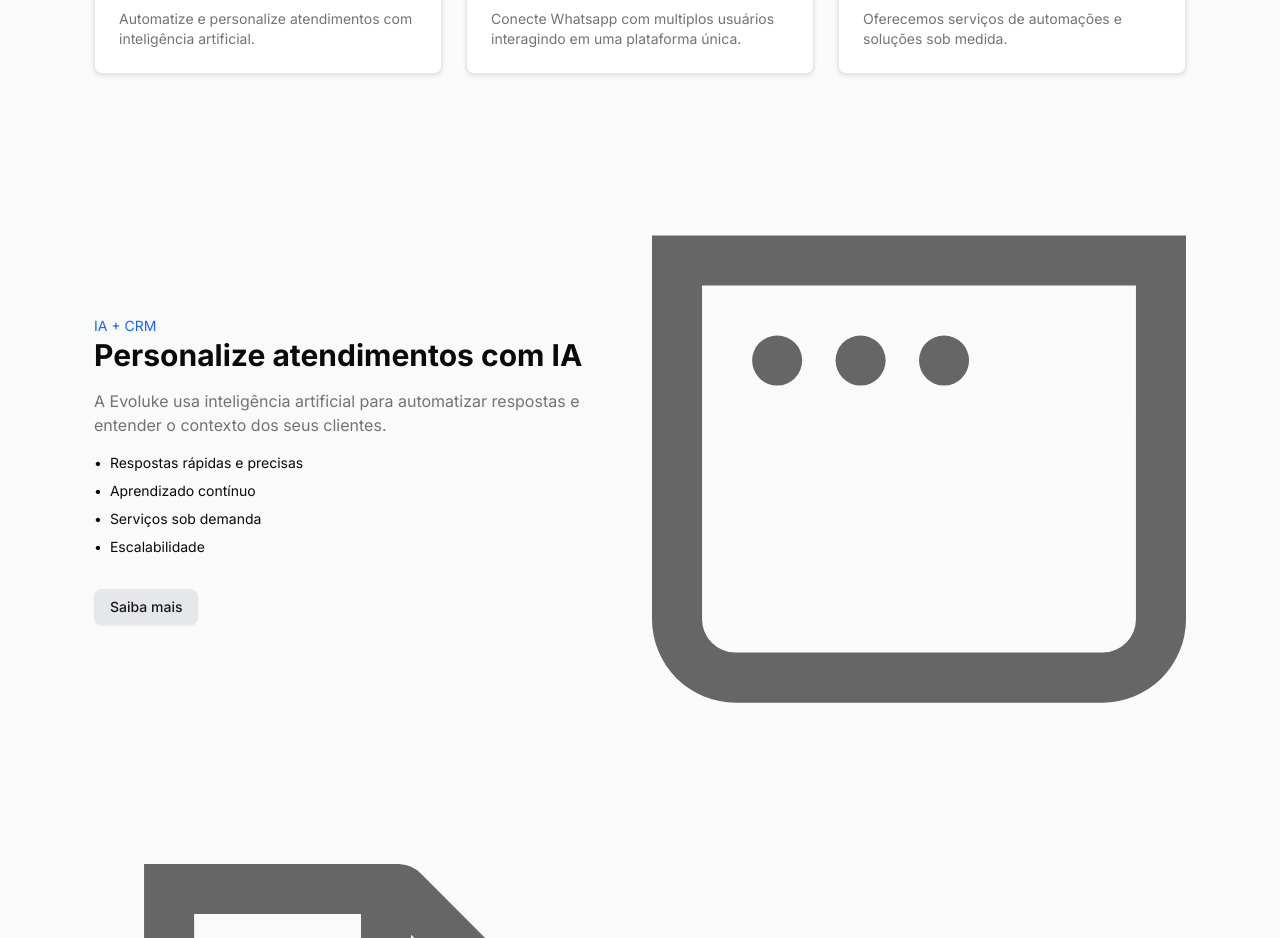
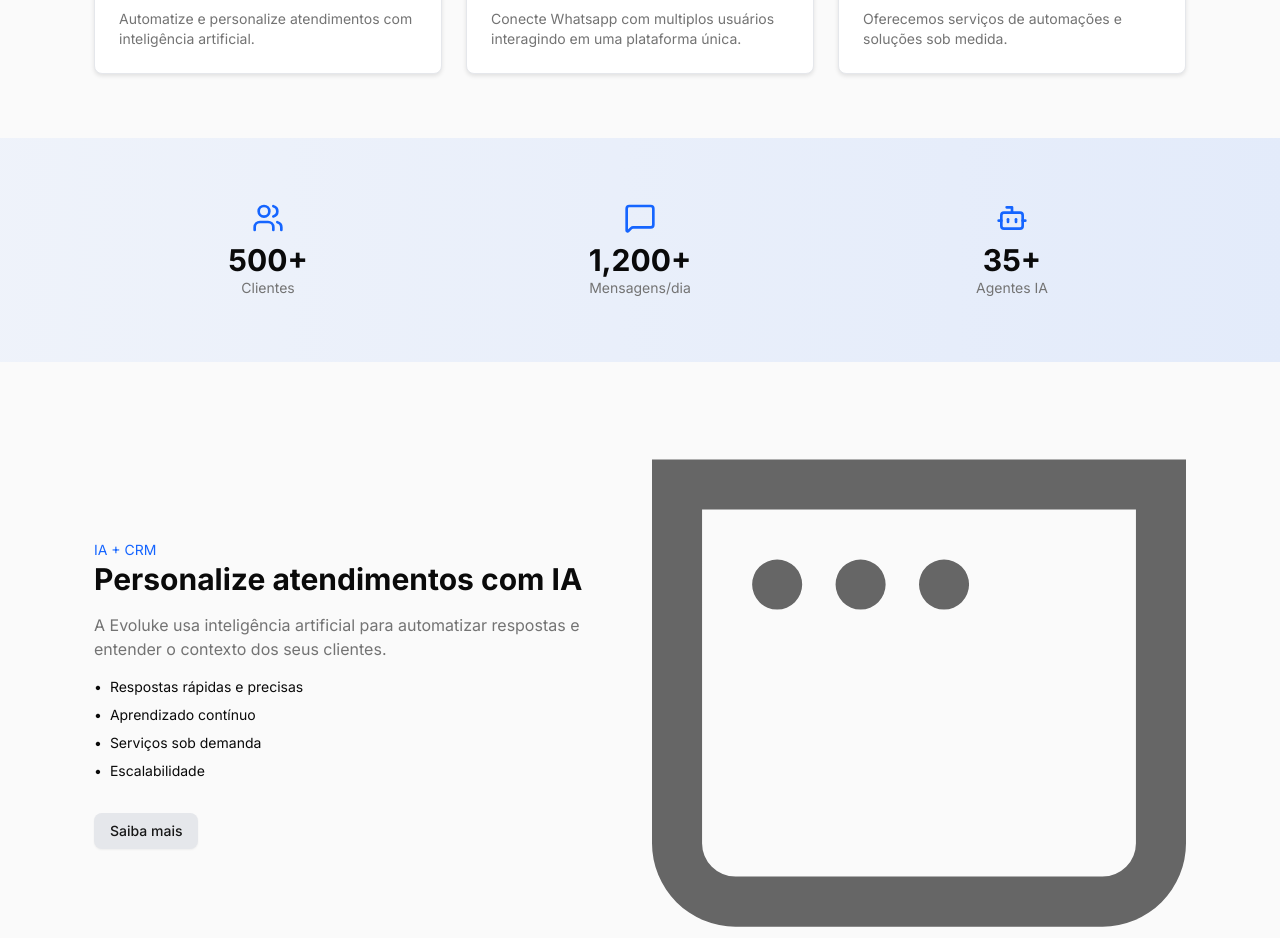
Before and after one commit to Evoluke/agent-plugandplay, a Next.js app: page / in a window 1280 px wide. Shown: the part 860-1798 px from the top of the page. Built offline with nearby package versions, Linux system fonts and the light colour scheme; no server answers.

Commit message:
Add animated Stats section to landing page

```diff
--- /dev/null
+++ b/components/landing/Stats.tsx
@@ -0,0 +1,28 @@
+import { Users, MessageSquare, Bot } from "lucide-react";
+import CountUp from "react-countup";
+
+const stats = [
+  { icon: Users, end: 500, label: "Clientes" },
+  { icon: MessageSquare, end: 1200, label: "Mensagens/dia" },
+  { icon: Bot, end: 35, label: "Agentes IA" },
+];
+
+export default function Stats() {
+  return (
+    <section className="bg-gradient-to-r from-primary/5 to-primary/10 py-8 md:py-12 lg:py-16">
+      <div className="mx-auto max-w-[1140px] px-3 md:px-4 lg:px-6">
+        <div className="grid gap-6 text-center sm:grid-cols-3">
+          {stats.map(({ icon: Icon, end, label }) => (
+            <div key={label} className="flex flex-col items-center">
+              <Icon className="mb-2 h-8 w-8 text-primary" />
+              <p className="text-3xl font-bold">
+                <CountUp end={end} duration={2} />+
+              </p>
+              <p className="text-sm text-muted-foreground">{label}</p>
+            </div>
+          ))}
+        </div>
+      </div>
+    </section>
+  );
+}
--- a/package.json
+++ b/package.json
@@ -28,6 +28,7 @@
     "puppeteer": "^24.16.2",
     "puppeteer-core": "^24.16.2",
     "react": "19.1.0",
+    "react-countup": "^6.5.3",
     "react-dom": "19.1.0",
     "sonner": "^2.0.7",
     "tailwind-merge": "^3.3.1"
--- a/src/app/page.tsx
+++ b/src/app/page.tsx
@@ -1,6 +1,7 @@
 import Header from "@/components/landing/Header";
 import Hero from "@/components/landing/Hero";
 import Features from "@/components/landing/Features";
+import Stats from "@/components/landing/Stats";
 import Benefit from "@/components/landing/Benefit";
 import Testimonials from "@/components/landing/Testimonials";
 import FAQ from "@/components/landing/FAQ";
@@ -42,6 +43,7 @@ export default function HomePage() {
       <main className="flex flex-col">
         <Hero />
         <Features />
+        <Stats />
         <Benefit
           tag="IA + CRM"
           title="Personalize atendimentos com IA"
```
Also changed, not shown: 1 other file (tests, documents, lock files or other folders).
